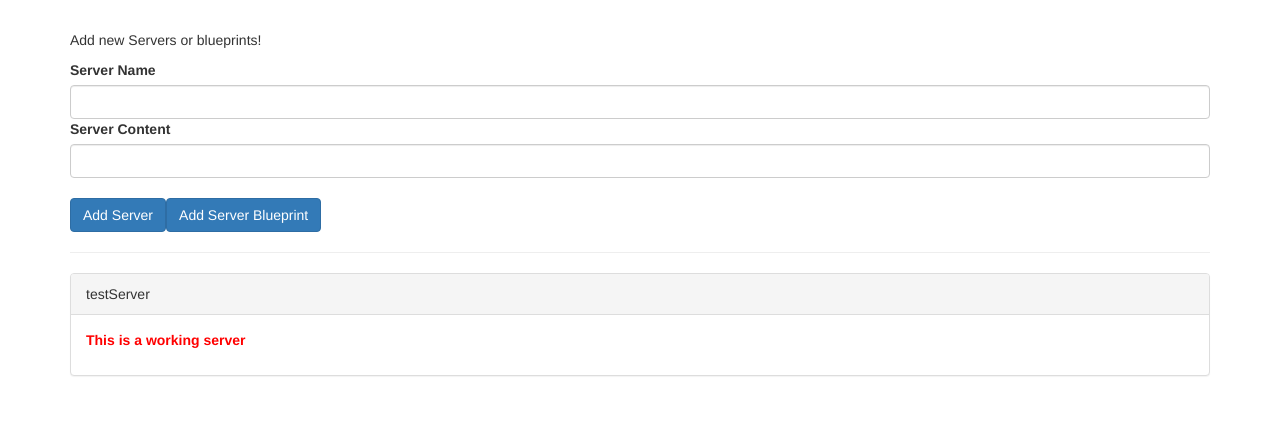
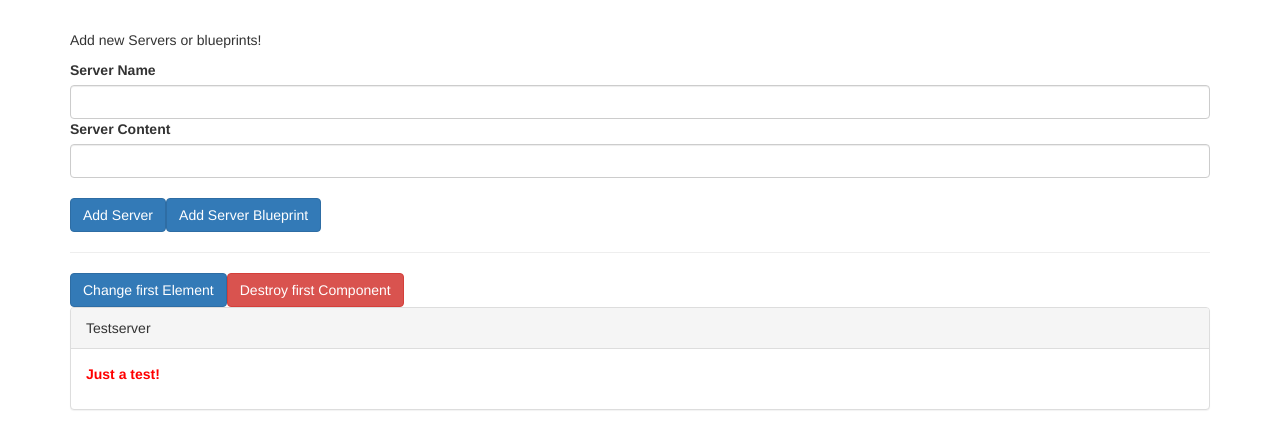
Before and after one commit to guptarenu240489/angular-the-complete-guide, an Angular app in the folder my-first-app/: page / in a window 1280 px wide. Shown: the top 448 px of the page. Built offline with nearby package versions, Linux system fonts and the light colour scheme.

Commit message:
using lifecycle hooks

```diff
--- a/my-first-app/src/app/app.component.html
+++ b/my-first-app/src/app/app.component.html
@@ -1,12 +1,22 @@
 <div class="container">
   <app-cockpit
-    (serverCreated) = "onServerAdded($event)"
-    (bpCreated) = "onBlueprintAdded($event)"></app-cockpit>
+    (serverCreated)="onServerAdded($event)"
+    (bpCreated)="onBlueprintAdded($event)"
+  ></app-cockpit>
   <hr>
   <div class="row">
     <div class="col-xs-12">
-      <app-server *ngFor="let serverElement of serverElements"
-      [element] = "serverElement"></app-server>
+      <button class="btn btn-primary" (click)="onChangeFirst()">Change first Element</button>
+      <button class="btn btn-danger" (click)="onDestroyFirst()">Destroy first Component</button>
+      <app-server-element
+        *ngFor="let serverElement of serverElements"
+        [srvElement]="serverElement"
+        [name]="serverElement.name">
+        <p #contentParagraph>
+          <strong *ngIf="serverElement.type === 'server'" style="color: red">{{ serverElement.content }}</strong>
+          <em *ngIf="serverElement.type === 'blueprint'">{{ serverElement.content }}</em>
+        </p>
+      </app-server-element>
     </div>
   </div>
 </div>
--- a/my-first-app/src/app/app.component.ts
+++ b/my-first-app/src/app/app.component.ts
@@ -6,25 +6,29 @@
   styleUrls: ['./app.component.css']
 })
 export class AppComponent {
-  serverElements = [{
-    type: 'server',
-    name: 'testServer',
-    content: 'This is a working server'
-  }];
+  serverElements = [{type: 'server', name: 'Testserver', content: 'Just a test!'}];
 
-  onServerAdded(serverData: {name: string, content: string}) {
+  onServerAdded(serverData: {serverName: string, serverContent: string}) {
     this.serverElements.push({
       type: 'server',
-      name: serverData.name,
-      content: serverData.content
+      name: serverData.serverName,
+      content: serverData.serverContent
     });
   }
 
-  onBlueprintAdded(blueprintData: {name: string, content: string}) {
+  onBlueprintAdded(blueprintData: {serverName: string, serverContent: string}) {
     this.serverElements.push({
       type: 'blueprint',
-      name: blueprintData.name,
-      content: blueprintData.content
+      name: blueprintData.serverName,
+      content: blueprintData.serverContent
     });
   }
+
+  onChangeFirst() {
+    this.serverElements[0].name = 'Changed!';
+  }
+
+  onDestroyFirst() {
+    this.serverElements.splice(0, 1);
+  }
 }
--- a/my-first-app/src/app/app.module.ts
+++ b/my-first-app/src/app/app.module.ts
@@ -5,13 +5,13 @@
 
 import { AppComponent } from './app.component';
 import { CockpitComponent } from './cockpit/cockpit.component';
-import { ServerComponent } from './server/server.component';
+import { ServerElementComponent } from './server-element/server-element.component';
 
 @NgModule({
   declarations: [
     AppComponent,
     CockpitComponent,
-    ServerComponent
+    ServerElementComponent
   ],
   imports: [
     BrowserModule,
--- a/my-first-app/src/app/cockpit/cockpit.component.html
+++ b/my-first-app/src/app/cockpit/cockpit.component.html
@@ -2,17 +2,23 @@
   <div class="col-xs-12">
     <p>Add new Servers or blueprints!</p>
     <label>Server Name</label>
-      <!-- <input type="text" class="form-control" [(ngModel)]="newServerName"> -->
-      <!-- Local refs are accessible only inside templates and not in ts files -->
-      <input type="text" class="form-control" #serveName>
+    <!--<input type="text" class="form-control" [(ngModel)]="newServerName">-->
+    <input
+      type="text"
+      class="form-control"
+      #serverNameInput>
     <label>Server Content</label>
-      <input type="text" class="form-control" #serverContent>
+    <!--<input type="text" class="form-control" [(ngModel)]="newServerContent">-->
+    <input
+      type="text"
+      class="form-control"
+      #serverContentInput>
     <br>
     <button
       class="btn btn-primary"
-        (click)="onAddServer(serveName)">Add Server</button>
+      (click)="onAddServer(serverNameInput)">Add Server</button>
     <button
       class="btn btn-primary"
-        (click)="onAddBlueprint(serveName)">Add Server Blueprint</button>
+      (click)="onAddBlueprint(serverNameInput)">Add Server Blueprint</button>
   </div>
 </div>
--- a/my-first-app/src/app/cockpit/cockpit.component.ts
+++ b/my-first-app/src/app/cockpit/cockpit.component.ts
@@ -1,4 +1,4 @@
-import { Component, OnInit, EventEmitter , Output, ViewChild, ElementRef} from '@angular/core';
+import { Component, OnInit, EventEmitter, Output, ViewChild, ElementRef } from '@angular/core';
 
 @Component({
   selector: 'app-cockpit',
@@ -6,21 +6,29 @@
   styleUrls: ['./cockpit.component.css']
 })
 export class CockpitComponent implements OnInit {
+  @Output() serverCreated = new EventEmitter<{serverName: string, serverContent: string}>();
+  @Output('bpCreated') blueprintCreated = new EventEmitter<{serverName: string, serverContent: string}>();
+  // newServerName = '';
+  // newServerContent = '';
+  @ViewChild('serverContentInput', { static: false }) serverContentInput: ElementRef;
 
   constructor() { }
 
   ngOnInit() {
   }
 
-  @ViewChild('serverContent', {static: false}) serverContent : ElementRef;
-  @Output() serverCreated = new EventEmitter<{name: string, content: string}>();
-  @Output('bpCreated') blueprintCreated = new EventEmitter<{name: string, content: string}>();
+  onAddServer(nameInput: HTMLInputElement) {
+    this.serverCreated.emit({
+      serverName: nameInput.value,
+      serverContent: this.serverContentInput.nativeElement.value
+    });
+  }
 
-  onAddServer(serverName: HTMLInputElement, t) {
-    this.serverCreated.emit({name: serverName.value, content: this.serverContent.nativeElement.value});
-  };
+  onAddBlueprint(nameInput: HTMLInputElement) {
+    this.blueprintCreated.emit({
+      serverName: nameInput.value,
+      serverContent: this.serverContentInput.nativeElement.value
+    });
+  }
 
-  onAddBlueprint(serverName: HTMLInputElement, serverContent: HTMLInputElement) {
-    this.blueprintCreated.emit({name: serverName.value, content: this.serverContent.nativeElement.value});
-  }
 }
--- /dev/null
+++ b/my-first-app/src/app/server-element/server-element.component.css
@@ -0,0 +1,8 @@
+
+p {
+  color: blue;
+}
+
+label {
+  color: red;
+}
--- /dev/null
+++ b/my-first-app/src/app/server-element/server-element.component.html
@@ -0,0 +1,8 @@
+<div
+  class="panel panel-default">
+  <!--<div class="panel-heading">{{ element.name }}</div>-->
+  <div class="panel-heading" #heading>{{ name }}</div>
+  <div class="panel-body">
+    <ng-content></ng-content>
+  </div>
+</div>
--- /dev/null
+++ b/my-first-app/src/app/server-element/server-element.component.ts
@@ -0,0 +1,80 @@
+import {
+  Component,
+  OnInit,
+  Input,
+  ViewEncapsulation,
+  OnChanges,
+  SimpleChanges,
+  DoCheck,
+  AfterContentInit,
+  AfterContentChecked,
+  AfterViewInit,
+  AfterViewChecked,
+  OnDestroy,
+  ViewChild,
+  ElementRef,
+  ContentChild
+} from '@angular/core';
+
+@Component({
+  selector: 'app-server-element',
+  templateUrl: './server-element.component.html',
+  styleUrls: ['./server-element.component.css'],
+  encapsulation: ViewEncapsulation.Emulated // None, Native
+})
+export class ServerElementComponent implements
+  OnInit,
+  OnChanges,
+  DoCheck,
+  AfterContentInit,
+  AfterContentChecked,
+  AfterViewInit,
+  AfterViewChecked,
+  OnDestroy {
+  @Input('srvElement') element: {type: string, name: string, content: string};
+  @Input() name: string;
+  @ViewChild('heading', {static: true}) header: ElementRef;
+  @ContentChild('contentParagraph', {static: true}) paragraph: ElementRef;
+
+  constructor() {
+    console.log('constructor called!');
+  }
+
+  ngOnChanges(changes: SimpleChanges) {
+    console.log('ngOnChanges called!');
+    console.log(changes);
+  }
+
+  ngOnInit() {
+    console.log('ngOnInit called!');
+    console.log('Text Content: ' + this.header.nativeElement.textContent);
+    console.log('Text Content of paragraph: ' + this.paragraph.nativeElement.textContent);
+  }
+
+  ngDoCheck() {
+    console.log('ngDoCheck called!');
+  }
+
+  ngAfterContentInit() {
+    console.log('ngAfterContentInit called!');
+    console.log('Text Content of paragraph: ' + this.paragraph.nativeElement.textContent);
+  }
+
+  ngAfterContentChecked() {
+    console.log('ngAfterContentChecked called!');
+  }
+
+  ngAfterViewInit() {
+    console.log('ngAfterViewInit called!');
+    console.log('Text Content: ' + this.header.nativeElement.textContent);
+  }
+
+  ngAfterViewChecked() {
+    console.log('ngAfterViewChecked called!');
+  }
+
+  ngOnDestroy() {
+    console.log('ngOnDestroy called!');
+  }
+
+}
--- a/my-first-app/src/app/server/server.component.css
+++ /dev/null
@@ -1,3 +0,0 @@
-p {
-    color: blue;
-}
--- a/my-first-app/src/app/server/server.component.html
+++ /dev/null
@@ -1,9 +0,0 @@
-<div class="panel panel-default">
-    <div class="panel-heading">{{ element.name }}</div>
-    <div class="panel-body">
-        <p>
-            <strong *ngIf="element.type === 'server'" style="color: red">{{ element.content }}</strong>
-            <em *ngIf="element.type === 'blueprint'">{{ element.content }}</em>
-        </p>
-    </div>
-</div>
--- a/my-first-app/src/app/server/server.component.ts
+++ /dev/null
@@ -1,15 +0,0 @@
-import { Component, OnInit, Input } from '@angular/core';
-
-@Component({
-  selector: 'app-server',
-  templateUrl: './server.component.html',
-  styleUrls: ['./server.component.css']
-})
-export class ServerComponent implements OnInit {
-  @Input() element: {type: string, name: string, content: string};
-  constructor() { }
-
-  ngOnInit() {
-  }
-
-}
```
Lines whose indentation alone changed are shown as unchanged.
